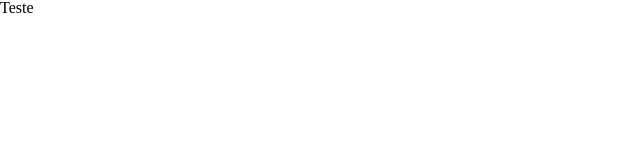
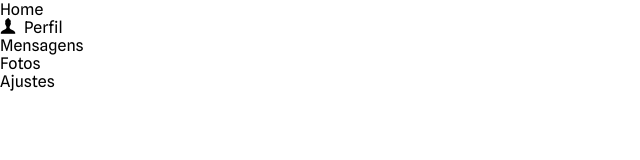
Before and after one commit to Rikelvem/testfield, a plain HTML site: page index.html in a window 1280 px wide. Shown: the whole page, without its empty margins (0-640 px from the left). Drawn offline with Linux system fonts and the light colour scheme.

Commit message:
começo da criação do menu

```diff
--- a/css/estilos.css
+++ b/css/estilos.css
@@ -7,6 +7,24 @@
 
 :root {
     --font-titulo: 'Yanone Kaffeesatz', sans-serif;
-    --font-sub-titulo: font-family: 'Josefin Sans', sans-serif;
-    --font-corpo: font-family: 'Spline Sans', sans-serif;
+    --font-sub-titulo: 'Josefin Sans', sans-serif;
+    --font-corpo: 'Spline Sans', sans-serif;
 }
+
+body {
+    font-family: var(--font-corpo)
+}
+
+/* -- TENTATIVA MENU -- */
+
+.list {
+    font-family: 'icones';
+}
+
+.text {
+    font-family: var(--font-corpo);
+}
+
+.icon-perfil::before {
+    content: "\e90a";
+}
--- a/index.html
+++ b/index.html
@@ -12,6 +12,41 @@
     <link rel="stylesheet" href="css/estilos.css">
 </head>
 <body>
-    Teste
+    <header>
+        <div class="navigation">
+            <ul>
+                <li class="list">
+                    <a href="#">
+                        <span class="icon-home"></span>
+                        <span class="text">Home</span>
+                    </a>
+                </li>
+                <li class="list">
+                    <a href="#">
+                        <span class="icon-perfil"></span>
+                        <span class="text">Perfil</span>
+                    </a>
+                </li>
+                <li class="list">
+                    <a href="#">
+                        <span class="icon-mensagens"></span>
+                        <span class="text">Mensagens</span>
+                    </a>
+                </li>
+                <li class="list">
+                    <a href="#">
+                        <span class="icon-fotos"></span>
+                        <span class="text">Fotos</span>
+                    </a>
+                </li>
+                <li class="list">
+                    <a href="#">
+                        <span class="icon-ajustes"></span>
+                        <span class="text">Ajustes</span>
+                    </a>
+                </li>
+            </ul>
+        </div class="navigation">
+    </header>
 </body>
 </html>
```
